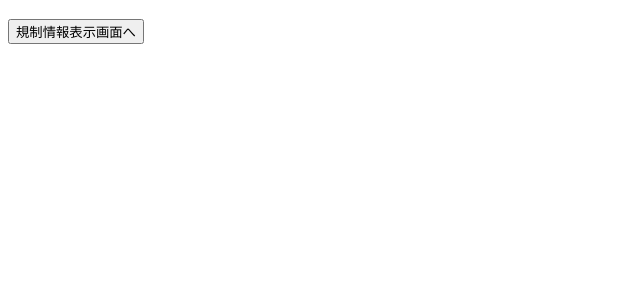
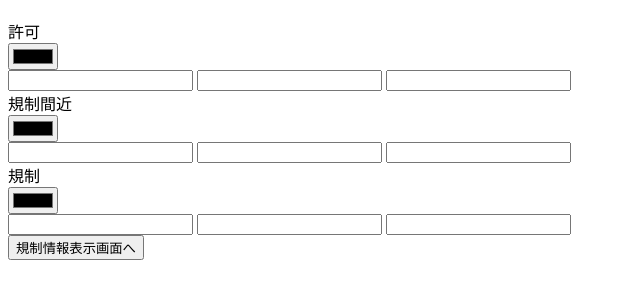
Before and after one commit to Beko6648/STLESS, an Electron app: page src/store_process/html/system_setting.html in a window 800 px wide. Shown: the part 61-360 px from the top of the page, without its empty margins (0-640 px from the left). Drawn offline with nearby package versions, Linux system fonts and the light colour scheme; a web font is replaced by a local one.

Commit message:
システム設定画面の実装を開始

```diff
--- a/src/js/main.js
+++ b/src/js/main.js
@@ -63,7 +63,7 @@ app.once('ready', () => {
     if (!store.has('store_id')) {
         // 店舗IDの新規生成、DBに登録、自身の店舗IDを保存する
         const store_id = ULID.ulid();
-        // store.set('store_id', store_id);
+        store.set('store_id', store_id);
         connection.query(`INSERT INTO store_table (id, data_transfer_flag) VALUES ('${store_id}', '0')`, function (error, results, fields) {
             if (error) throw error;
             console.log(results);
--- a/src/store_process/html/system_setting.html
+++ b/src/store_process/html/system_setting.html
@@ -14,6 +14,35 @@
 
 <body>
     <h1>system_setting</h1>
+    <div id="display_setting_container">
+        <div class="display_setting_card" id="allow_card">
+            <div class="card_tab">
+                <div class="card_title">許可</div>
+                <input type="color" class="color_input">
+            </div>
+            <input type="text" class="icon_input">
+            <input type="text" class="display_title">
+            <input type="text" class="display_subtitle">
+        </div>
+        <div class="display_setting_card" id="near_card">
+            <div class="card_tab">
+                <div class="card_title">規制間近</div>
+                <input type="color" class="color_input">
+            </div>
+            <input type="text" class="icon_input">
+            <input type="text" class="display_title">
+            <input type="text" class="display_subtitle">
+        </div>
+        <div class="display_setting_card" id="regulation_card">
+            <div class="card_tab">
+                <div class="card_title">規制</div>
+                <input type="color" class="color_input">
+            </div>
+            <input type="text" class="icon_input">
+            <input type="text" class="display_title">
+            <input type="text" class="display_subtitle">
+        </div>
+    </div>
     <button id="end_system_setting_button">規制情報表示画面へ</button>
 </body>
 
```
